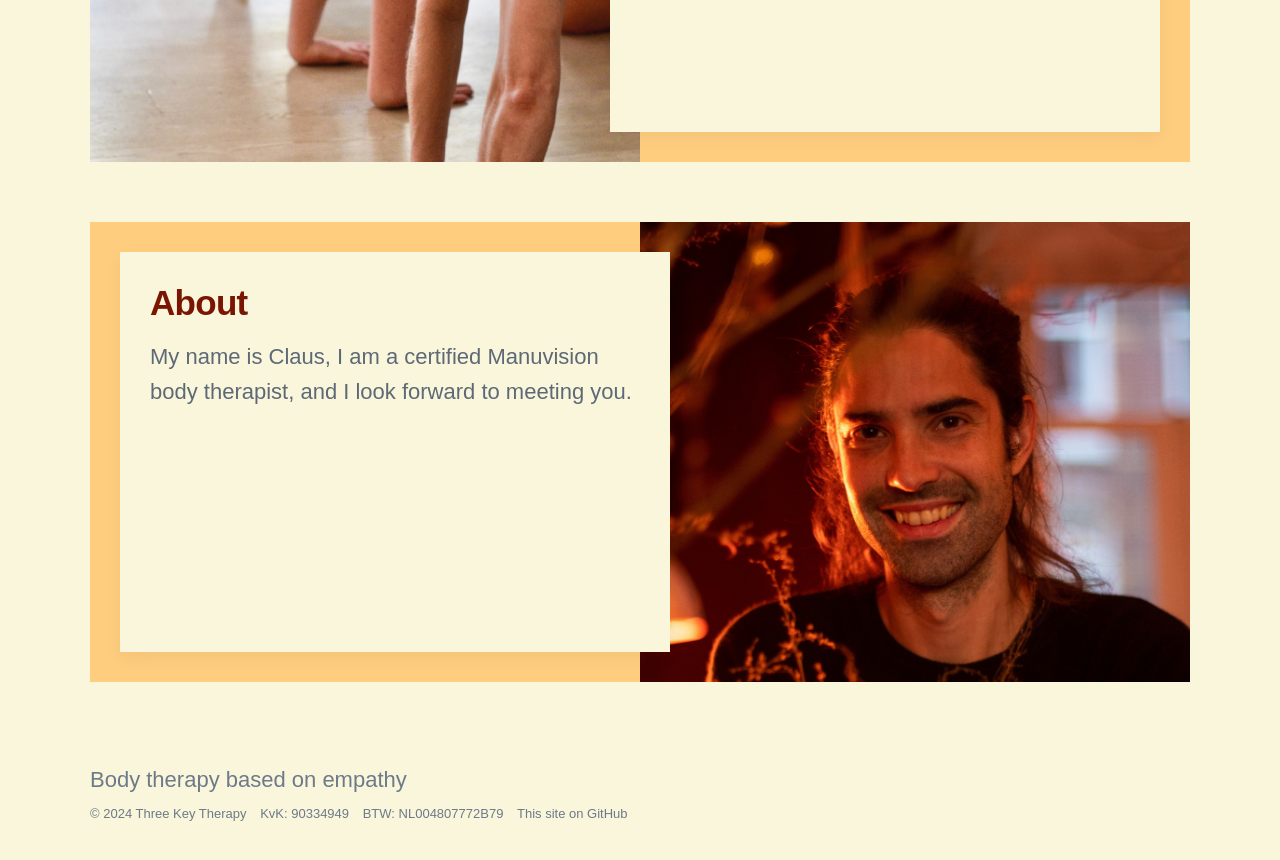
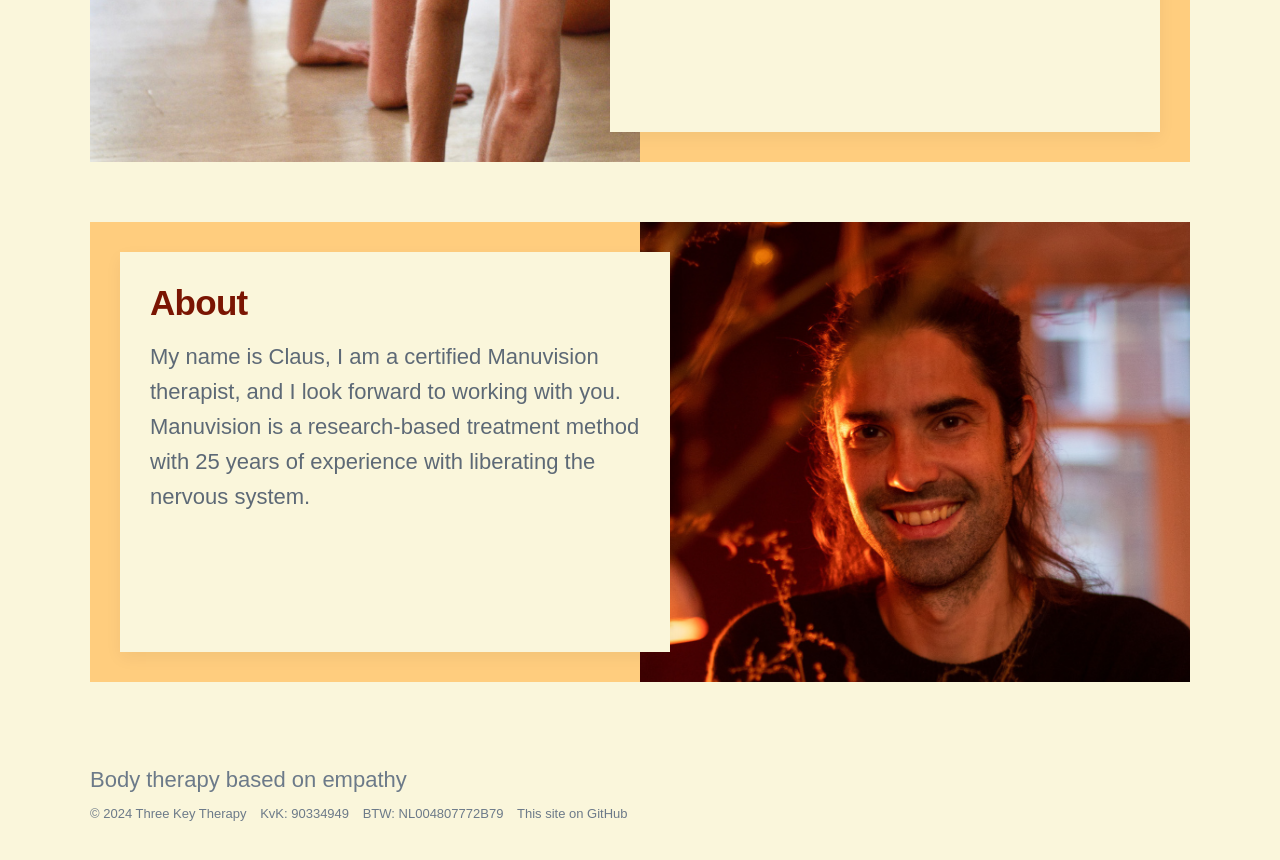
Before and after one commit to threekeytherapy/threekeytherapy.com, a Jekyll site: the page built from index.html, in a window 1280 px wide and 900 px high, scrolled down 2041 px. Shown: the top 860 px of the window. Built offline with Jekyll 4.4.1, drawn with Linux system fonts in a browser that asks for light colours; nearby versions of some CDN libraries; some web fonts are replaced.

Commit message:
tweak about

```diff
--- a/_projects/about.md
+++ b/_projects/about.md
@@ -1,7 +1,7 @@
 ---
 title: About
 subtitle:
-description:  My name is Claus, I am a certified Manuvision body therapist, and I look forward to meeting you.
+description: My name is Claus, I am a certified Manuvision therapist, and I look forward to working with you. Manuvision is a research-based treatment method with 25 years of experience with liberating the nervous system.
 featured_image: /images/profile2crop4.jpg
 date: 2023-11-04 00:00:00
 ---
```
